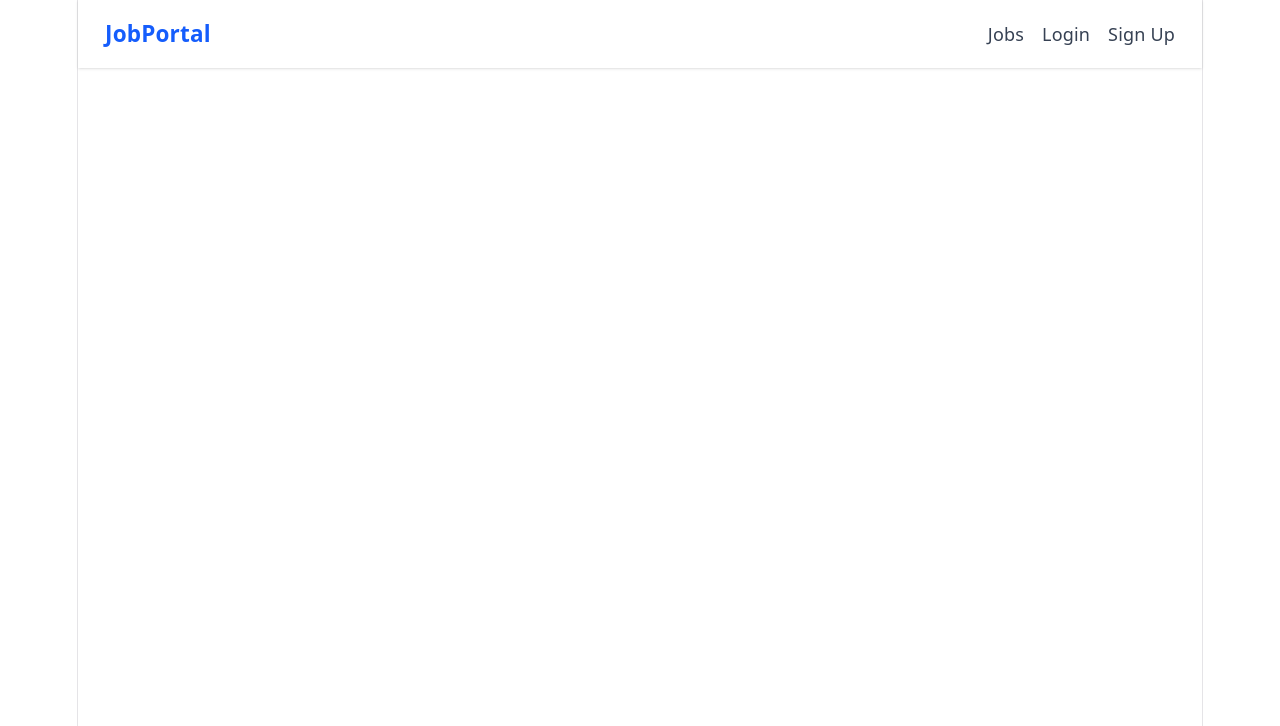
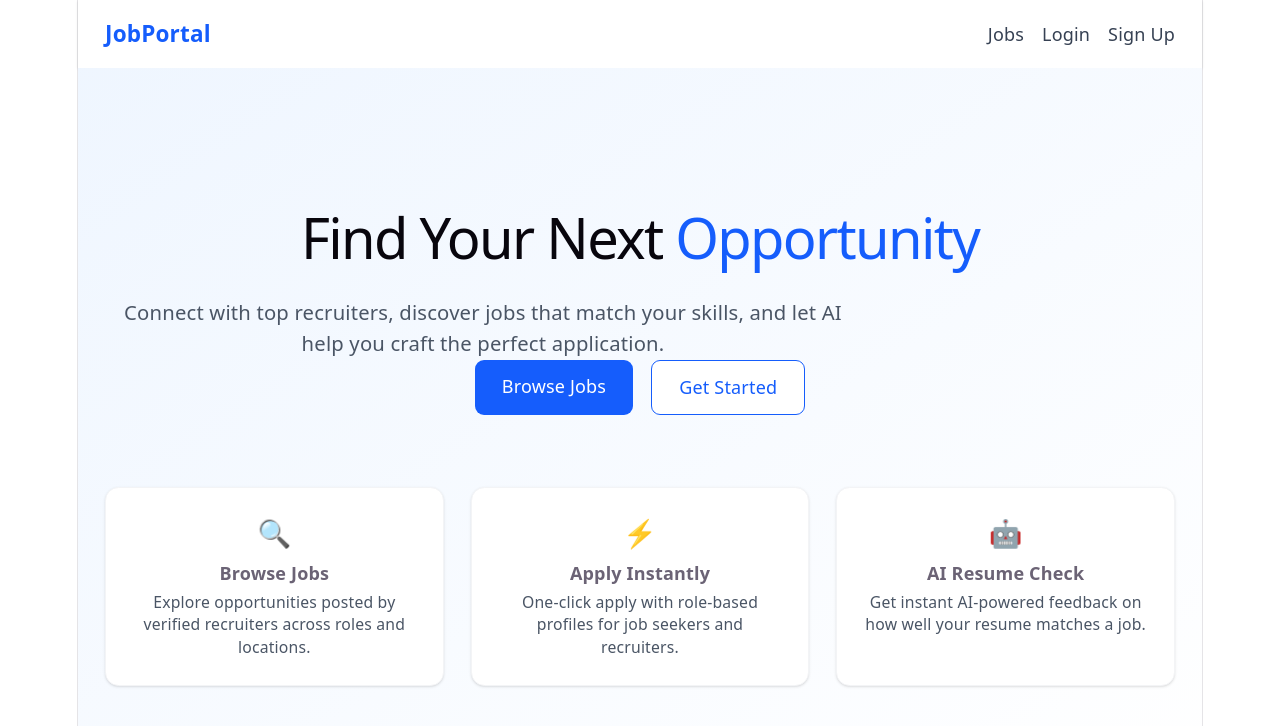
Before and after one commit to Nayan7435/job-portal, a React (Vite) app in the folder client/: page / in a window 1280 px wide. Shown: the top 726 px of the page. Built offline with nearby package versions, Linux system fonts and the light colour scheme.

Commit message:
feat: add Home landing page with hero section

```diff
--- a/client/src/App.jsx
+++ b/client/src/App.jsx
@@ -7,16 +7,18 @@ import JobDetails from './pages/JobDetails';
 import PostJob from './pages/PostJob';
 import ProtectedRoute from './components/ProtectedRoute';
 import ResumeAnalyzer from './pages/ResumeAnalyzer';
+import Home from './pages/Home';
 
 function App() {
   return (
     <>
     <Navbar />
     <Routes>
+      <Route path="/" element={<Home />} />
       <Route path="/signup" element={<Signup />} />
-      <Route path="/login" element={<Login />}></Route>
-      <Route path="/jobs" element={<JobsList />}></Route>
-      <Route path="/jobs/:id" element={<JobDetails />}></Route>
+      <Route path="/login" element={<Login />} />
+      <Route path="/jobs" element={<JobsList />} />
+      <Route path="/jobs/:id" element={<JobDetails />} />
       <Route path="/post-job" element={
         <ProtectedRoute allowedRoles={['recruiter']}>
           <PostJob />
--- /dev/null
+++ b/client/src/pages/Home.jsx
@@ -0,0 +1,60 @@
+import { Link } from 'react-router-dom';
+import { useAuth } from '../context/useAuth';
+
+const Home = () => {
+    const { user } = useAuth();
+
+    return (
+    <div className="min-h-[calc(100vh-72px)] bg-linear-to-br from-blue-50 to-white flex items-center">
+      <div className="max-w-5xl mx-auto px-6 text-center">
+        <h1 className="text-4xl md:text-5xl font-bold text-gray-900 mb-4">
+          Find Your Next <span className="text-blue-600">Opportunity</span>
+        </h1>
+        <p className="text-lg text-gray-600 mb-8 max-w-2xl mx-auto">
+          Connect with top recruiters, discover jobs that match your skills, and let AI help you craft the perfect application.
+        </p>
+
+        <div className="flex justify-center gap-4">
+          <Link
+            to="/jobs"
+            className="bg-blue-600 text-white px-6 py-3 rounded-lg font-medium hover:bg-blue-700 transition"
+          >
+            Browse Jobs
+          </Link>
+
+          {!user && (
+            <Link
+              to="/signup"
+              className="bg-white text-blue-600 border border-blue-600 px-6 py-3 rounded-lg font-medium hover:bg-blue-50 transition"
+            >
+              Get Started
+            </Link>
+          )}
+        </div>
+
+        <div className="grid grid-cols-1 md:grid-cols-3 gap-6 mt-16">
+          <div className="bg-white p-6 rounded-xl shadow-sm border border-gray-100">
+            <div className="text-blue-600 text-2xl mb-2">🔍</div>
+            <h3 className="font-semibold mb-1">Browse Jobs</h3>
+            <p className="text-sm text-gray-600">Explore opportunities posted by verified recruiters across roles and locations.</p>
+          </div>
+
+          <div className="bg-white p-6 rounded-xl shadow-sm border border-gray-100">
+            <div className="text-blue-600 text-2xl mb-2">⚡</div>
+            <h3 className="font-semibold mb-1">Apply Instantly</h3>
+            <p className="text-sm text-gray-600">One-click apply with role-based profiles for job seekers and recruiters.</p>
+          </div>
+
+          <div className="bg-white p-6 rounded-xl shadow-sm border border-gray-100">
+            <div className="text-blue-600 text-2xl mb-2">🤖</div>
+            <h3 className="font-semibold mb-1">AI Resume Check</h3>
+            <p className="text-sm text-gray-600">Get instant AI-powered feedback on how well your resume matches a job.</p>
+          </div>
+        </div>
+      </div>
+    </div>
+  );
+
+};
+
+export default Home;
```
